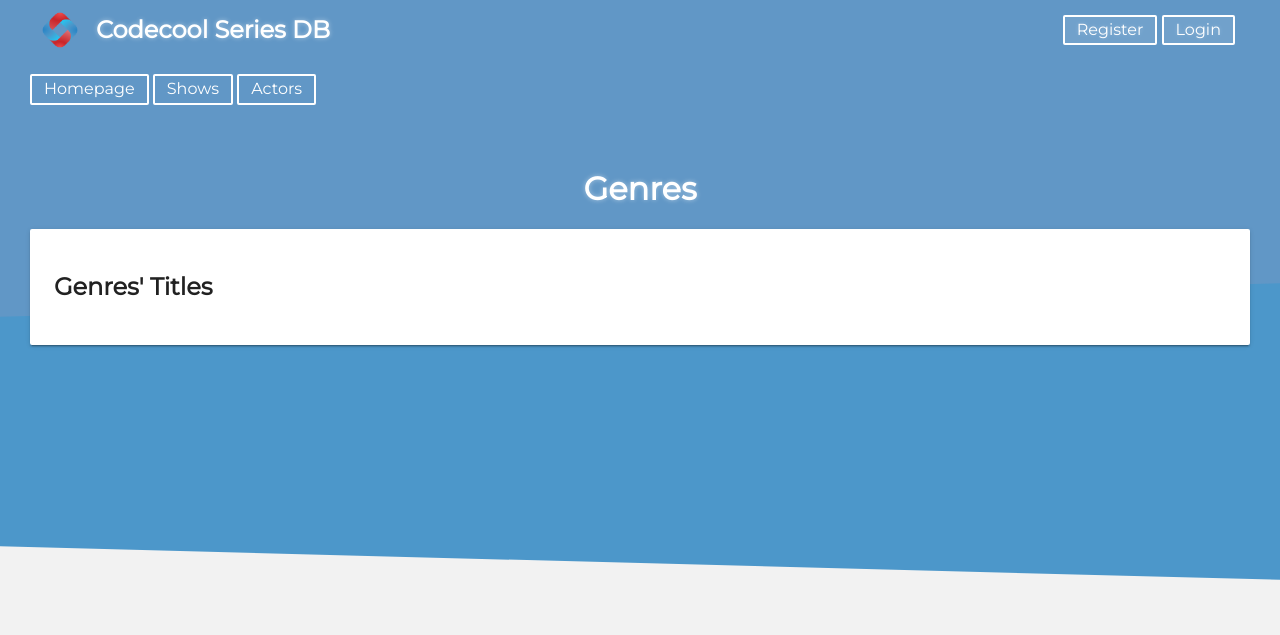
After one commit to brzozasr/codecool_series, a Flask app: page /genres/ in a window 1280 px wide. The commit adds this page. Shown: the top 635 px of the page. Run offline with Flask 2, Linux system fonts and the light colour scheme; data that the repository does not hold is empty; some libraries are stand-ins or nearby versions.

Commit message:
Implemented genres list.

```diff
--- a/app.py
+++ b/app.py
@@ -219,9 +219,20 @@ def actor(actor_id):
     return render_template('actor.html', actor_details=actor_details)
 
 
-@app.route('/design')
-def design():
-    return render_template('design.html')
+@app.route('/genres/')
+def genres():
+    genres_dict = db.execute_sql_dict(query.genres_select_all)
+    if type(genres_dict) != list:
+        error = f'There is a problem with returned data:\n<br>{genres_dict}.'
+        genres_dict = list()
+        return render_template('genres.html', error=error, genres_dict=genres_dict)
+
+    return render_template('genres.html', genres_dict=genres_dict)
+
+
+@app.route('/genre-shows/<int:genre_id>/')
+def genre_shows(genre_id):
+    return render_template('genre_shows.html')
 
 
 @app.route('/user-login', methods=['POST'])
@@ -339,6 +350,11 @@ def user_logout():
     return result
 
 
+@app.route('/design')
+def design():
+    return render_template('design.html')
+
+
 def main():
     app.run(debug=True)
 
--- a/data/query.py
+++ b/data/query.py
@@ -25,6 +25,8 @@ __query_all = {
     FROM shows AS sh
     INNER JOIN seasons AS se ON se.show_id = sh.id
     WHERE se.id = %s""",
+    'genres_select_all':
+    """SELECT id, name FROM genres ORDER BY name;""",
 }
 
 
--- a/static/js/active-buttons.js
+++ b/static/js/active-buttons.js
@@ -17,7 +17,8 @@ export let actBtn = {
             {"bt-logout": actBtn.logoutBtn},
             {"menu-btn-back": actBtn.homepageBtn},
             {"menu-btn-shows": actBtn.showsBtn},
-            {"menu-btn-actors": actBtn.actorsBtn}
+            {"menu-btn-actors": actBtn.actorsBtn},
+            {"menu-btn-genres": actBtn.genresBtn}
         ];
 
         let i = 0;
@@ -54,4 +55,8 @@ export let actBtn = {
     actorsBtn: function () {
         window.location.href = "/actors/";
     },
+
+    genresBtn: function () {
+        window.location.href = "/genres/";
+    },
 }
--- a/static/js/episodes.js
+++ b/static/js/episodes.js
@@ -13,8 +13,11 @@ export let episodes = {
 
     episodeLinks: document.querySelectorAll('.episodes-link'),
 
+    // divEpisodesMain: document.querySelector('#episodes-main'),
 
     resizeIframe: function () {
+        let divEpisodesMain = document.querySelector('#episodes-main')
+        if (divEpisodesMain !== null) {
             let w = document.documentElement.clientWidth || window.innerWidth;
             let h = document.documentElement.clientHeight || window.innerHeight;
             let iframe = document.getElementById('episodes-iframe');
@@ -27,10 +30,10 @@ export let episodes = {
             iframe.style.width = iframeWidth.toString() + 'px';
             iframe.style.height = '0';
             iframe.style.height = iframeHeight.toString() + 'px';
+        }
     },
 
     iframeLinksAddListeners: function () {
-        console.log(`length: ${episodes.episodeLinks.length}`)
         if (episodes.episodeLinks.length > 0) {
             episodes.episodeLinks.forEach(link => {
                 link.addEventListener('click', episodes.openEpisodes);
@@ -48,7 +51,6 @@ export let episodes = {
         closeImage.addEventListener('click', episodes.closeEpisodes);
 
         episodes.resizeIframe();
-        // setTimeout(episodes.resizeIframe, 100);
     },
 
     closeEpisodes: function () {
--- a/templates/actors.html
+++ b/templates/actors.html
@@ -8,6 +8,7 @@
     <div id="top-menu">
         <button type="button" id="menu-btn-back" class="menu-button">Homepage</button>
         <button type="button" id="menu-btn-shows" class="menu-button">Shows</button>
+        <button type="button" id="menu-btn-genres" class="menu-button">Genres</button>
     </div>
     <section>
         <h1 class="title text-center">Actors</h1>
--- a/templates/episodes.html
+++ b/templates/episodes.html
@@ -34,7 +34,7 @@
                     <tr>
                         <td>{{ episode.episode_number }}</td>
                         <td>{{ episode.title }}</td>
-                        <td>{{ episode.overview }}</td>
+                        <td>{% if episode.overview %}{{ episode.overview }}{% else %}The overview is not available{% endif %}</td>
                     </tr>
                 {%- endfor %}
                 </tbody>
--- /dev/null
+++ b/templates/genres.html
@@ -0,0 +1,28 @@
+{% extends 'pattern.html' %}
+
+{% block title %}Genres{% endblock %}
+{% block content %}
+    <div id="top-menu">
+        <button type="button" id="menu-btn-back" class="menu-button">Homepage</button>
+        <button type="button" id="menu-btn-shows" class="menu-button">Shows</button>
+        <button type="button" id="menu-btn-actors" class="menu-button">Actors</button>
+    </div>
+    <section>
+        <h1 class="title text-center">Genres</h1>
+        {% if error -%}
+        <div class="error">{{ error | safe }}</div>
+        {%- endif %}
+        <div class="card">
+            <h2>Genres' Titles</h2>
+            {% if genres_dict %}
+            <ul>
+                {% for genre in genres_dict -%}
+                    <li>
+                        <a href="{{ url_for('genre_shows', genre_id=genre.id) }}">{{ genre.name }}</a>
+                    </li>
+                {%- endfor %}
+            </ul>
+            {% endif %}
+        </div>
+    </section>
+{% endblock %}
--- a/templates/index.html
+++ b/templates/index.html
@@ -8,6 +8,7 @@
     <div id="top-menu">
         <button type="button" id="menu-btn-shows" class="menu-button">Shows</button>
         <button type="button" id="menu-btn-actors" class="menu-button">Actors</button>
+        <button type="button" id="menu-btn-genres" class="menu-button">Genres</button>
     </div>
     <section>
         <h1 class="title text-center">Welcome Page</h1>
--- a/templates/shows.html
+++ b/templates/shows.html
@@ -8,6 +8,7 @@
     <div id="top-menu">
         <button type="button" id="menu-btn-back" class="menu-button">Homepage</button>
         <button type="button" id="menu-btn-actors" class="menu-button">Actors</button>
+        <button type="button" id="menu-btn-genres" class="menu-button">Genres</button>
     </div>
     <section>
         <h1 class="title text-center">Shows</h1>
```
Lines whose indentation alone changed are shown as unchanged.
